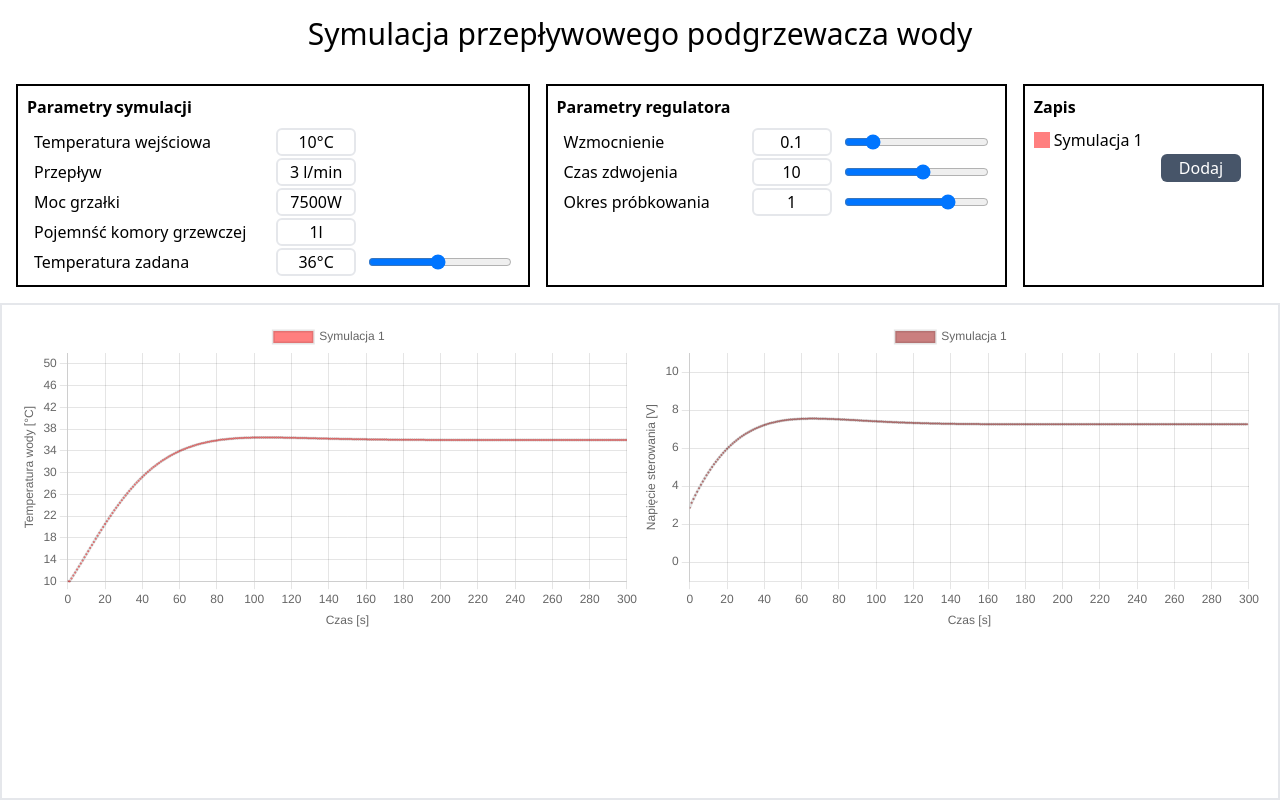
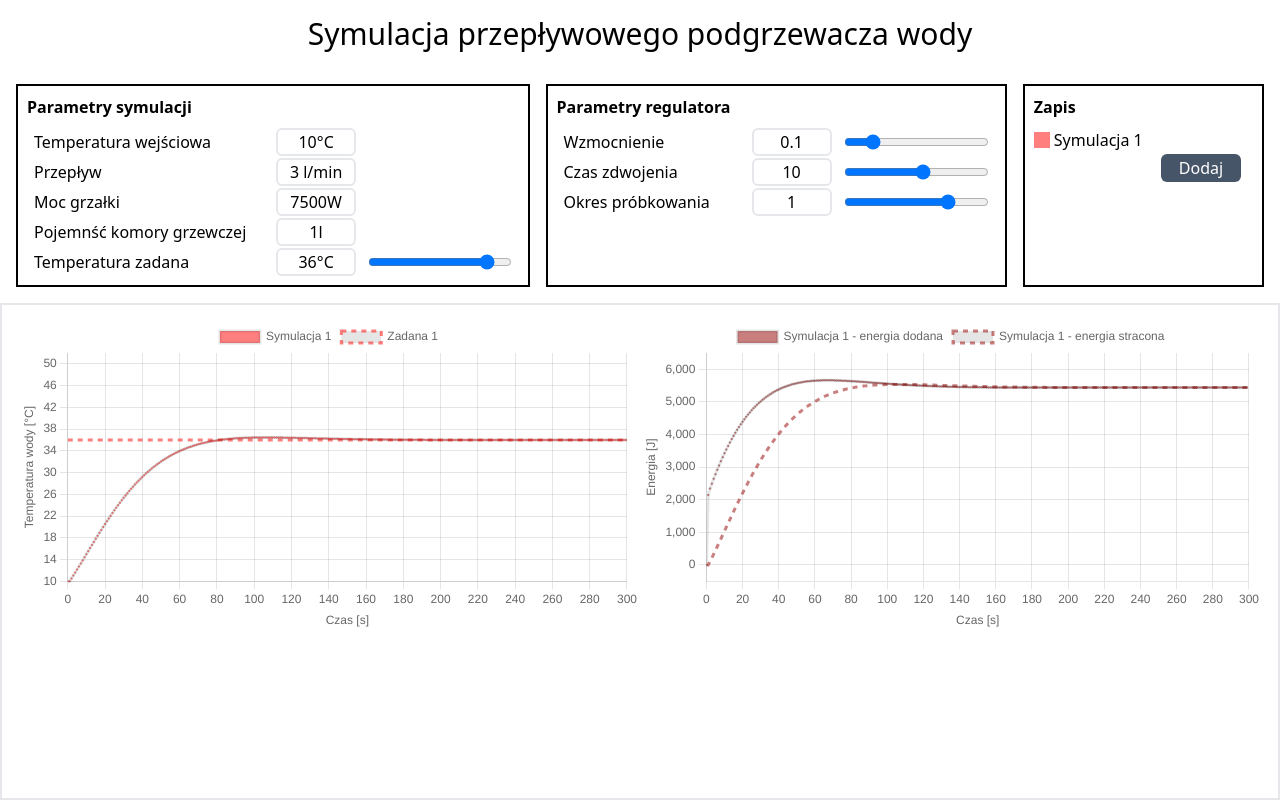
Before and after one commit to mit3r/PodstawyAutomatyki, a React (Vite) app: page / in a window 1280 px wide. Built offline with nearby package versions, Linux system fonts and the light colour scheme.

Commit message:
energy graph added

```diff
--- a/src/App.tsx
+++ b/src/App.tsx
@@ -13,12 +13,12 @@ import {
   Tooltip,
 } from "chart.js";
 import { useState } from "react";
-import ControlSignalGraph from "./Components/ControlSignalGraph";
+import HeatsGraph from "./Components/HeatsGraph";
+import LoadSavePanel from "./Components/LoadSavePanel";
 import RegulationParams from "./Components/RegulationParams";
+import SimulationParams from "./Components/SimulationParams";
 import WaterTempGraph from "./Components/WaterTempGraph";
 import useIWHSim, { IWHSimParams, IWHSimResults } from "./Simulation";
-import SimulationParams from "./Components/SimulationParams";
-import LoadSavePanel from "./Components/LoadSavePanel";
 
 Chart.register(
   Tooltip,
@@ -57,10 +57,10 @@ function App() {
     V: (params.V ?? 0) / 1000, // liters to cubic meters
   });
 
-  const [graphs, setGraphs] = useState<IWHSimResults[]>([]);
+  const [graphs, setGraphs] = useState<(IWHSimResults & { Tset: number })[]>([]);
   const saveGraph = () => {
     if (graphs.length >= 3) return;
-    setGraphs((s) => [...s, data]);
+    setGraphs((s) => [...s, { Tset: params.Tset ?? 0, ...data }]);
   };
   const deleteGraph = (index: number) => setGraphs((s) => s.filter((_, i) => i !== index));
 
@@ -74,8 +74,16 @@ function App() {
       </div>
 
       <div className="flex border-2 p-4 h-full">
-        <WaterTempGraph temps={[data.Tout, ...graphs.map((v) => v.Tout)]} time={data.Time} />
-        <ControlSignalGraph signals={[data.U, ...graphs.map((v) => v.U)]} time={data.Time} />
+        <WaterTempGraph
+          setTemps={[params.Tset ?? 0, ...graphs.map((v) => v.Tset)]}
+          temps={[data.Tout, ...graphs.map((v) => v.Tout)]}
+          time={data.Time}
+        />
+        <HeatsGraph
+          heatIn={[data.energyAdded, ...graphs.map((v) => v.energyAdded)]}
+          heatOut={[data.energyLost, ...graphs.map((v) => v.energyLost)]}
+          time={data.Time}
+        />
       </div>
     </div>
   );
--- a/src/Components/ControlSignalGraph.tsx
+++ b/src/Components/HeatsGraph.tsx
@@ -1,7 +1,11 @@
 import Graph from "../Graphs/Graph";
 import { ColorsDark } from "./Contants";
 
-export default function WaterTempGraph(props: { signals: number[][]; time: number[] }) {
+export default function HeatsGraph(props: {
+  heatIn: number[][];
+  heatOut: number[][];
+  time: number[];
+}) {
   return (
     <div className="w-1/2 flex justify-center">
       <Graph
@@ -26,13 +30,13 @@ export default function WaterTempGraph(props: { signals: number[][]; time: numbe
               y: {
                 title: {
                   display: true,
-                  text: "Napięcie sterowania [V]",
+                  text: "Energia [J]",
                 },
                 type: "linear",
                 stack: "demo",
-                min: 0,
-                max: 10,
-                ticks: { stepSize: 1 },
+                // min: 0,
+                // max: 10,
+                // ticks: { stepSize: 1 },
                 offset: true,
               },
             },
@@ -42,7 +46,8 @@ export default function WaterTempGraph(props: { signals: number[][]; time: numbe
                 intersect: false,
                 callbacks: {
                   title: () => "",
-                  label: (item) => ` ${item.parsed.y.toFixed(2)} [V]`,
+                  label: (item) =>
+                    `${item.datasetIndex % 2 ? "-" : ""} ${item.parsed.y.toFixed(2)} [J]`,
                   footer: (items) =>
                     ` ${Math.floor(items[0].parsed.x / 60)} min ${Math.round(
                       items[0].parsed.x % 60
@@ -54,12 +59,32 @@ export default function WaterTempGraph(props: { signals: number[][]; time: numbe
           data: {
             labels: props.time,
             datasets: [
-              ...props.signals.map((s, i) => ({
-                backgroundColor: ColorsDark[i],
-                label: `Symulacja ${i + 1}`,
-                data: s,
-                radius: 1,
-              })),
+              ...props.heatIn
+                .map((s, i) => [
+                  {
+                    backgroundColor: ColorsDark[i],
+                    label: `Symulacja ${i + 1} - energia dodana`,
+                    data: s,
+                    radius: 1,
+                  },
+                  {
+                    borderColor: ColorsDark[i],
+                    label: `Symulacja ${i + 1} - energia stracona`,
+                    data: props.heatOut[i],
+                    radius: 0,
+                    fill: false,
+                    borderDash: [5, 5],
+                  },
+                ])
+                .flat(),
+              // ...props.heatOut.map((s, i) => ({
+              //   borderColor: ColorsDark[i],
+              //   label: `Symulacja ${i + 1} - energia stracona`,
+              //   data: s,
+              //   radius: 0,
+              //   fill: false,
+              //   borderDash: [5, 5],
+              // })),
             ],
           },
         }}
--- a/src/Components/SimulationParams.tsx
+++ b/src/Components/SimulationParams.tsx
@@ -3,7 +3,7 @@ import SliderInput from "../Inputs/SliderInput";
 import NoInput from "../Inputs/NoInput";
 
 const variables: Partial<Record<keyof IWHSimParams, number[]>> = {
-  Tset: new Array(36).fill(0).map((_, i) => 19 + i), // Temperatura zadana
+  Tset: new Array(31).fill(0).map((_, i) => 10 + i), // Temperatura zadana
   Pmax: [2500, 5000, 7500], // Moc grzałki
   V: [1, 2, 3], // Pojemność komory grzewczej
 };
--- a/src/Components/WaterTempGraph.tsx
+++ b/src/Components/WaterTempGraph.tsx
@@ -1,7 +1,11 @@
 import Graph from "../Graphs/Graph";
 import { Colors } from "./Contants";
 
-export default function WaterTempGraph(props: { temps: number[][]; time: number[] }) {
+export default function WaterTempGraph(props: {
+  setTemps: number[];
+  temps: number[][];
+  time: number[];
+}) {
   return (
     <div className="w-1/2 flex justify-center">
       <Graph
@@ -56,14 +60,23 @@ export default function WaterTempGraph(props: { temps: number[][]; time: number[
           type: "line",
           data: {
             labels: props.time,
-            datasets: props.temps.map((d, i) => ({
+            datasets: [
+              ...props.temps.map((d, i) => ({
                 backgroundColor: Colors[i],
                 label: `Symulacja ${i + 1}`,
                 data: d,
                 fill: false,
                 radius: 1,
-              // borderWidth: 0.2,
               })),
+              ...props.setTemps.map((d, i) => ({
+                borderColor: Colors[i],
+                label: `Zadana ${i + 1}`,
+                data: props.time.map(() => d),
+                fill: false,
+                radius: 0,
+                borderDash: [5, 5],
+              })),
+            ],
           },
         }}
       />
--- a/src/Simulation/index.ts
+++ b/src/Simulation/index.ts
@@ -20,7 +20,8 @@ export interface IWHSimParams {
 export interface IWHSimResults {
   U: number[]; // control signal [V]
   Tout: number[]; // temperature of water leaving the heater [°C]
-  Qout: number[]; // flow rate of water leaving the heater [m^3/s]
+  energyAdded: number[]; // energy added [J]
+  energyLost: number[]; // energy lost [J]
   Time: number[]; // time [s]
   P: number[]; // power [W]
 }
@@ -56,6 +57,9 @@ export default function useIWHSim({
     const Tout: number[] = [Tin];
     const Time: number[] = [0];
 
+    const energyAdded = [];
+    const energyLost = [];
+
     // Simulation loop
     for (let n = 0; n < Math.ceil(time / Tp); n += 1) {
       Time[n + 1] = Time[n] + Tp; // Czas symulacji
@@ -70,17 +74,21 @@ export default function useIWHSim({
       // 0 - zawór jest maksymalnie zamknięty; przepływa minimalna ilość wody
       // 10 - zawór jest maksymalnie otwarty; przepływa maksymalna ilość wody
 
-      // Wyliczanie następnego przepływu wody opuszczającej grzałkę
+      // Wyliczanie mocy grzałki
       P[n + 1] = Pmax * (U[n] / Umax);
-      // console.log((P * V) / (Qout[i] * p * c));
 
       // Wzór na obliczenie temperatury wody wychodzącej z grzałki
-      const tempAdded = P[n] / (p * c * V); // energia dodana przez grzałkę
-      const tempLost = (Q / V) * (Tout[n] - Tin); // energia stracona
+      // const energyA
+
+      const tempAdded = P[n] / (p * c * V); // tempratura dodana przez grzałkę
+      energyAdded[n] = P[n] * Tp; // energia dodana
+
+      const tempLost = (Q / V) * (Tout[n] - Tin); // temperatura stracona
+      energyLost[n] = Q * p * c * (Tout[n] - Tin) * Tp; // energia stracona
 
       Tout[n + 1] = Tout[n] + Tp * (tempAdded - tempLost);
     }
 
-    return { U, Tout, Qout: [], Time, P };
+    return { U, Tout, Time, P, energyAdded, energyLost };
   }, [Q, Umax, Tin, Tset, Pmax, V, Kp, Ti, Tp, time]);
 }
```
Lines whose indentation alone changed are shown as unchanged.
